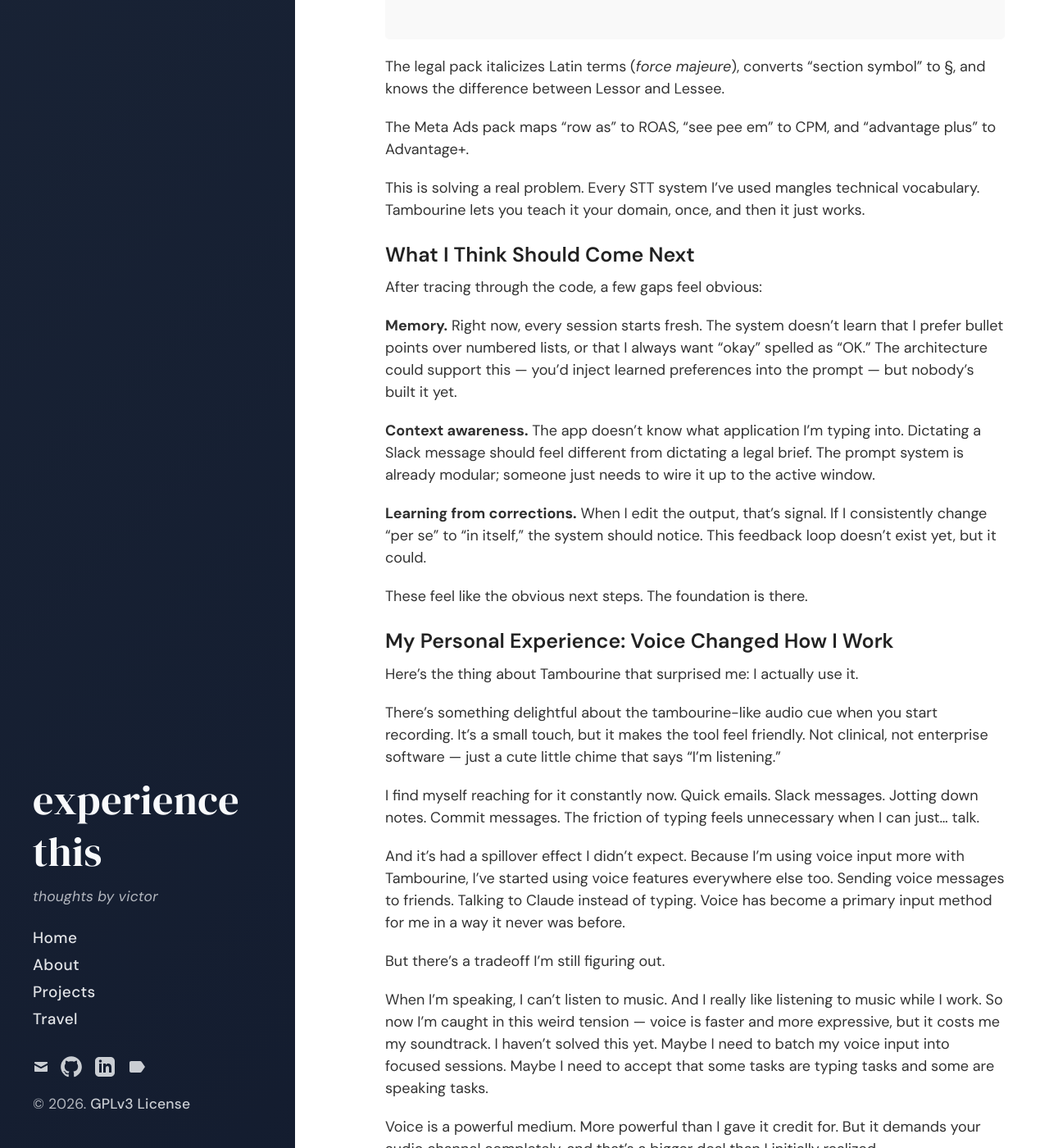
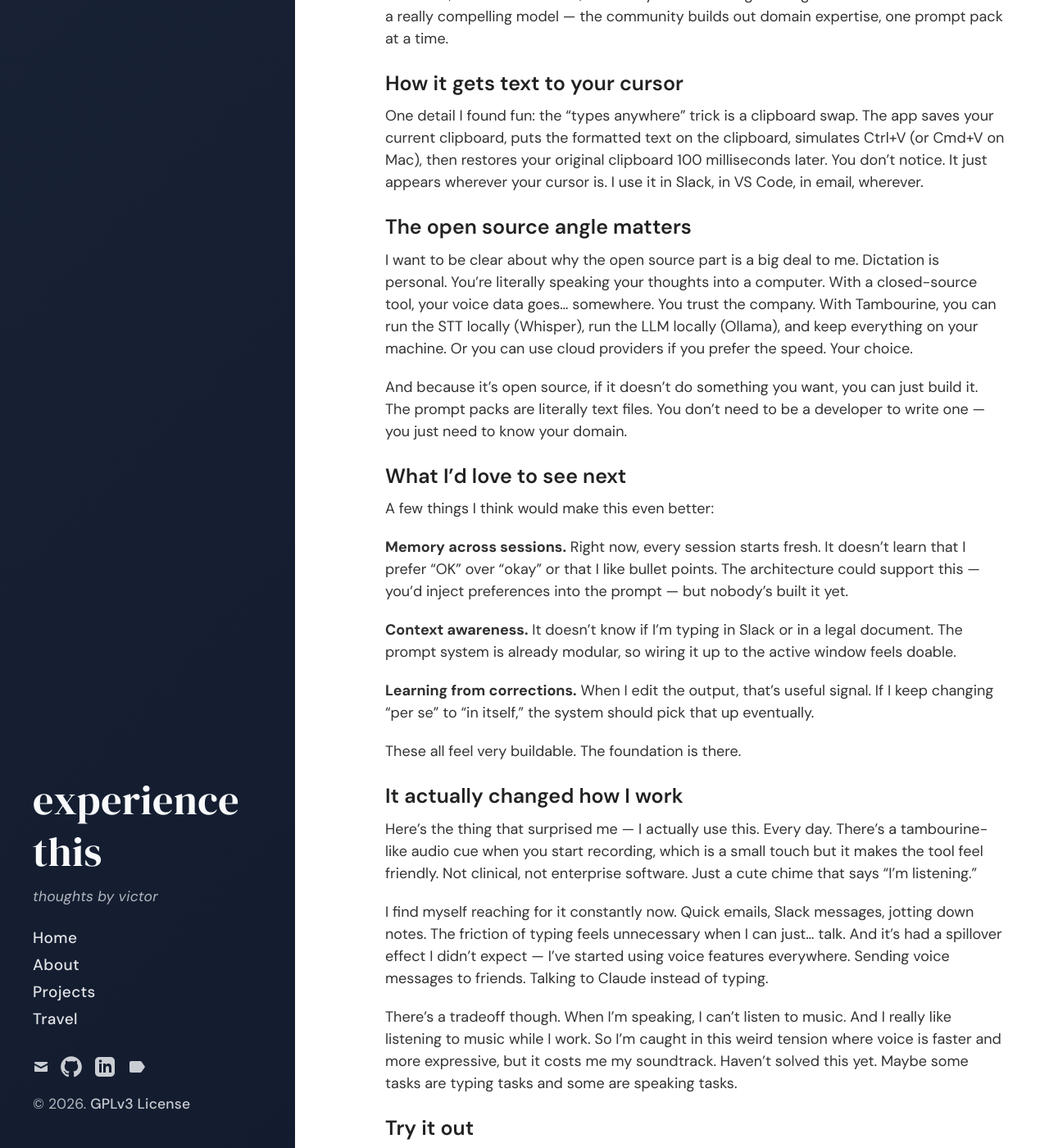
Before and after one commit to victorhuangwq/experiencethis.world, a Jekyll site: the page built from _posts/2026-02-12-tambourine-voice-code-deep-dive.md, in a window 1280 px wide and 1400 px high, scrolled down 2192 px. Shown: the whole window at 82% size. Built offline with Jekyll 4.4.1, drawn with Linux system fonts in a browser that asks for light colours; some of the changed text lies outside the part shown.

Commit message:
Rewrite Tambourine Voice article to match personal voice and center on open source + prompt packs
Rewrote the article from scratch to sound like the rest of the blog — casual,
first-person, personal experience woven throughout instead of siloed at the end.
Reframed around the open-source angle and made prompt packs the centerpiece.
Removed the tech-review tone and "Bottom Line" structure.

https://claude.ai/code/session_01XEBXbKUaqD7idKpM9BjFyN

````diff
--- a/_posts/2026-02-12-tambourine-voice-code-deep-dive.md
+++ b/_posts/2026-02-12-tambourine-voice-code-deep-dive.md
@@ -1,56 +1,44 @@
 ---
 layout: post
-title: "I Went Deep Into Tambourine Voice's Code to Understand Why It Feels Different"
+title: "Tambourine Voice: Open Source Dictation That Actually Gets Your Words Right"
 date: 2026-02-12 08:00:00 -0500
 categories: projects
 tags:
     - ai
     - voice
     - dictation
-    - code review
+    - open source
     - developer tools
 hidden: false
 ---
 
-I've been spending a lot of time with Tambourine Voice lately. Not just using it — studying it. I wanted to understand why this particular dictation tool feels different from everything else I've tried. So I did what any obsessive person would do: I pulled up the source code and traced every line from microphone input to text output.
+I've been dictating a lot recently. Emails, Slack messages, notes, even commit messages. And the tool I keep reaching for is [Tambourine Voice](https://github.com/nicholasgcoles/tambourine-voice) — an open source dictation app that I stumbled onto and now can't stop using.
 
-Here's what I found.
+What got me interested wasn't just that it works well (it does), but that it's open source. You can pull up the code, see exactly how it processes your voice, and — this is the part that really hooked me — write your own prompt packs to teach it your vocabulary. I went through the source code to understand why it feels so different from every other dictation tool I've tried, and I want to walk through what I found.
 
-## The Pipeline: More Than Meets the Ear
+## It's not just transcription
 
-When you hit the hotkey and start speaking, your audio travels through a WebRTC connection to a Python server running Pipecat. Standard stuff so far. The audio hits one of eleven supported STT providers — Deepgram, Speechmatics, Whisper running locally, or eight others — and comes out as raw transcription.
+Most dictation tools work like this: speech goes in, text comes out. Whatever the speech-to-text engine gives you, that's what you get. Filler words, bad punctuation, mangled technical terms and all.
 
-But here's where it diverges from every other dictation tool I've used.
+Tambourine does something different. Your audio goes through a speech-to-text provider (it supports eleven of them — Deepgram, Speechmatics, Whisper running locally, a bunch of others), but the raw transcription isn't what ends up at your cursor. It passes through an LLM first. Claude, Gemini, GPT, Groq, even Ollama locally. You pick.
 
-That transcription doesn't go straight to your cursor. Instead, it flows through what the codebase calls a "turn controller" — a state machine that tracks whether you're still speaking, waits for voice activity detection to confirm you've stopped, and then drains any late-arriving transcription fragments. It's solving the awkward "when is the user actually done?" problem that plagues real-time transcription.
-
-Then comes the real trick: the text passes through an LLM — Claude, Gemini, GPT, Groq, or even Ollama running locally. Your choice.
-
-## The LLM Isn't a Chatbot — It's a Formatter
-
-This is the insight that makes Tambourine click. The system prompt explicitly tells the model:
+Here's the key though — the LLM isn't acting as a chatbot. The system prompt explicitly says:
 
 > "Do NOT reply conversationally or engage with the content — you are a text processor, not a conversational assistant."
 
-If you dictate "What time is the meeting?" — you get *What time is the meeting?* typed at your cursor. Not an answer. Not a clarification. Just clean, formatted text.
+So if I dictate "What time is the meeting?" I get *What time is the meeting?* typed at my cursor. Not an answer. Just clean, properly formatted text. It strips filler words, adds punctuation, fixes obvious transcription errors. If I say "comma" it types `,`. If I say "new paragraph" it actually makes a new paragraph.
 
-The prompt is modular, built from three sections that get concatenated together:
+I really like this framing. The LLM is a formatter, not an assistant.
 
-**Main** handles universal dictation rules. Remove filler words. Add punctuation. Convert "comma" to `,` and "new paragraph" to an actual paragraph break. Fix obvious transcription errors without changing meaning.
+## The prompt packs are the whole point
 
-**Advanced** handles something I've never seen in other dictation tools: mid-sentence corrections. Say "at 2 actually 3" and it outputs `at 3`. Say "I'll bring cookies scratch that brownies" and it outputs `I'll bring brownies`. It also detects when you're dictating a list ("one... two... three...") and formats it with proper numbering.
+This is the part I think is most interesting, and honestly the reason I wanted to write this post.
 
-**Dictionary** is where domain expertise lives. Phonetic mappings, technical terms, proper nouns. This is the customization layer.
+The prompt system is modular — there's a main prompt for universal dictation rules, an advanced prompt that handles things like mid-sentence corrections (say "at 2 actually 3" and it outputs `at 3`, which is wild), and then there's the dictionary layer. The dictionary is where you teach it your domain.
 
-## How It Actually Reaches Your Cursor
+The repo ships with example prompt packs for cardiology, legal contracts, immunology, and Meta advertising. Each one teaches the LLM the vocabulary of a specific profession.
 
-One detail I found satisfying: the "types anywhere" trick is a clipboard dance. When the LLM finishes formatting your text, the app saves whatever's currently on your clipboard, swaps in the new text, simulates Ctrl+V (or Cmd+V on Mac), and then quietly restores your original clipboard contents 100 milliseconds later. You never notice. It just appears at your cursor, in whatever app has focus, as if you typed it.
-
-## The Domain Packs Are Where It Gets Interesting
-
-The examples folder contains prompt packs for cardiology, legal contracts, immunology, and Meta advertising. Each one teaches the LLM the vocabulary of a profession.
-
-Looking at the cardiology dictionary, I found entries like:
+Looking at the cardiology dictionary:
 
 ```
 - metoprolol
@@ -59,46 +47,46 @@ Looking at the cardiology dictionary, I found entries like:
 - HFrEF = HFrEF (heart failure with reduced ejection fraction)
 ```
 
-The legal pack italicizes Latin terms (*force majeure*), converts "section symbol" to §, and knows the difference between Lessor and Lessee.
+The legal pack knows to italicize Latin terms (*force majeure*), converts "section symbol" to §, and gets Lessor vs. Lessee right.
 
 The Meta Ads pack maps "row as" to ROAS, "see pee em" to CPM, and "advantage plus" to Advantage+.
 
-This is solving a real problem. Every STT system I've used mangles technical vocabulary. Tambourine lets you teach it your domain, once, and then it just works.
+Every speech-to-text system I've used mangles technical vocabulary. It's the thing that always made dictation feel like a toy for me. Tambourine's answer is: don't fix the STT, fix the output. Let the LLM clean it up, and give it a dictionary of your domain so it knows what you actually mean. You write the pack once, and then it just works.
 
-## What I Think Should Come Next
+Because it's open source, anyone can write and share these packs. A radiologist could write one, share it on GitHub, and every other radiologist using Tambourine benefits. That's a really compelling model — the community builds out domain expertise, one prompt pack at a time.
 
-After tracing through the code, a few gaps feel obvious:
+## How it gets text to your cursor
 
-**Memory.** Right now, every session starts fresh. The system doesn't learn that I prefer bullet points over numbered lists, or that I always want "okay" spelled as "OK." The architecture could support this — you'd inject learned preferences into the prompt — but nobody's built it yet.
+One detail I found fun: the "types anywhere" trick is a clipboard swap. The app saves your current clipboard, puts the formatted text on the clipboard, simulates Ctrl+V (or Cmd+V on Mac), then restores your original clipboard 100 milliseconds later. You don't notice. It just appears wherever your cursor is. I use it in Slack, in VS Code, in email, wherever.
 
-**Context awareness.** The app doesn't know what application I'm typing into. Dictating a Slack message should feel different from dictating a legal brief. The prompt system is already modular; someone just needs to wire it up to the active window.
+## The open source angle matters
 
-**Learning from corrections.** When I edit the output, that's signal. If I consistently change "per se" to "in itself," the system should notice. This feedback loop doesn't exist yet, but it could.
+I want to be clear about why the open source part is a big deal to me. Dictation is personal. You're literally speaking your thoughts into a computer. With a closed-source tool, your voice data goes... somewhere. You trust the company. With Tambourine, you can run the STT locally (Whisper), run the LLM locally (Ollama), and keep everything on your machine. Or you can use cloud providers if you prefer the speed. Your choice.
 
-These feel like the obvious next steps. The foundation is there.
+And because it's open source, if it doesn't do something you want, you can just build it. The prompt packs are literally text files. You don't need to be a developer to write one — you just need to know your domain.
 
-## My Personal Experience: Voice Changed How I Work
+## What I'd love to see next
 
-Here's the thing about Tambourine that surprised me: I actually use it.
+A few things I think would make this even better:
 
-There's something delightful about the tambourine-like audio cue when you start recording. It's a small touch, but it makes the tool feel friendly. Not clinical, not enterprise software — just a cute little chime that says "I'm listening."
+**Memory across sessions.** Right now, every session starts fresh. It doesn't learn that I prefer "OK" over "okay" or that I like bullet points. The architecture could support this — you'd inject preferences into the prompt — but nobody's built it yet.
 
-I find myself reaching for it constantly now. Quick emails. Slack messages. Jotting down notes. Commit messages. The friction of typing feels unnecessary when I can just... talk.
+**Context awareness.** It doesn't know if I'm typing in Slack or in a legal document. The prompt system is already modular, so wiring it up to the active window feels doable.
 
-And it's had a spillover effect I didn't expect. Because I'm using voice input more with Tambourine, I've started using voice features everywhere else too. Sending voice messages to friends. Talking to Claude instead of typing. Voice has become a primary input method for me in a way it never was before.
+**Learning from corrections.** When I edit the output, that's useful signal. If I keep changing "per se" to "in itself," the system should pick that up eventually.
 
-But there's a tradeoff I'm still figuring out.
+These all feel very buildable. The foundation is there.
 
-When I'm speaking, I can't listen to music. And I really like listening to music while I work. So now I'm caught in this weird tension — voice is faster and more expressive, but it costs me my soundtrack. I haven't solved this yet. Maybe I need to batch my voice input into focused sessions. Maybe I need to accept that some tasks are typing tasks and some are speaking tasks.
+## It actually changed how I work
 
-Voice is a powerful medium. More powerful than I gave it credit for. But it demands your audio channel completely, and that's a bigger deal than I initially realized.
+Here's the thing that surprised me — I actually use this. Every day. There's a tambourine-like audio cue when you start recording, which is a small touch but it makes the tool feel friendly. Not clinical, not enterprise software. Just a cute chime that says "I'm listening."
 
-## The Bottom Line
+I find myself reaching for it constantly now. Quick emails, Slack messages, jotting down notes. The friction of typing feels unnecessary when I can just... talk. And it's had a spillover effect I didn't expect — I've started using voice features everywhere. Sending voice messages to friends. Talking to Claude instead of typing.
 
-Tambourine Voice is clever in a way that doesn't announce itself. The magic isn't the transcription — it's the post-processing. It treats the LLM as a formatting engine, not a chatbot. It lets you build domain-specific vocabularies. And it types directly at your cursor, in any app, anywhere.
+There's a tradeoff though. When I'm speaking, I can't listen to music. And I really like listening to music while I work. So I'm caught in this weird tension where voice is faster and more expressive, but it costs me my soundtrack. Haven't solved this yet. Maybe some tasks are typing tasks and some are speaking tasks.
 
-For professionals with dense vocabularies — doctors, lawyers, researchers — this could be genuinely transformative. For the rest of us, it's just a really good dictation tool that makes voice input feel polished instead of janky.
+## Try it out
 
-I'm excited to see where it goes next. Memory, context, learning — the roadmap writes itself. Someone just needs to build it.
+If you're someone with a dense professional vocabulary — a doctor, a lawyer, a researcher, anyone who's been frustrated by dictation tools mangling your terminology — I think this is worth trying. It's open source, the prompt packs are easy to write, and you can run the whole thing locally if you care about privacy.
 
-In the meantime, I'll be here, talking to my computer, trying to figure out when to speak and when to put my headphones back on.
+And if you write a prompt pack for your field, share it. That's kind of the whole point.
````
